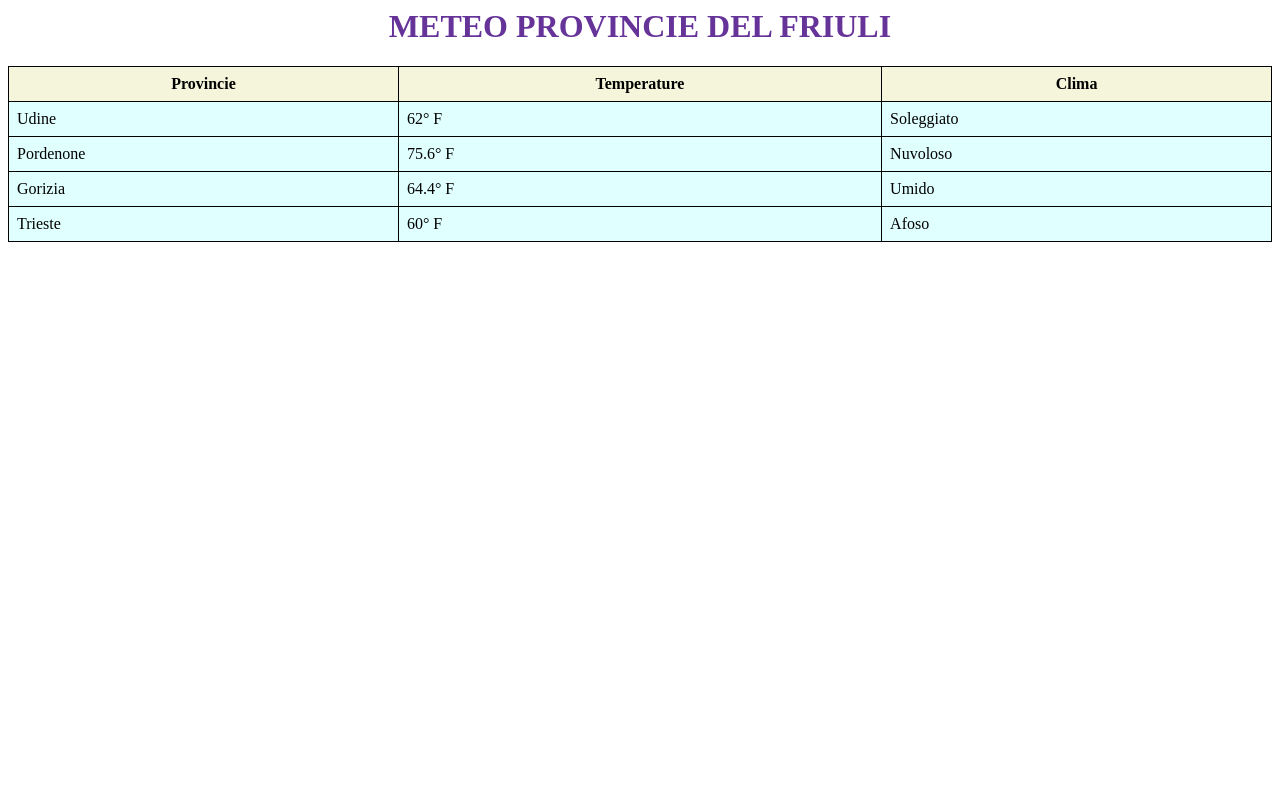
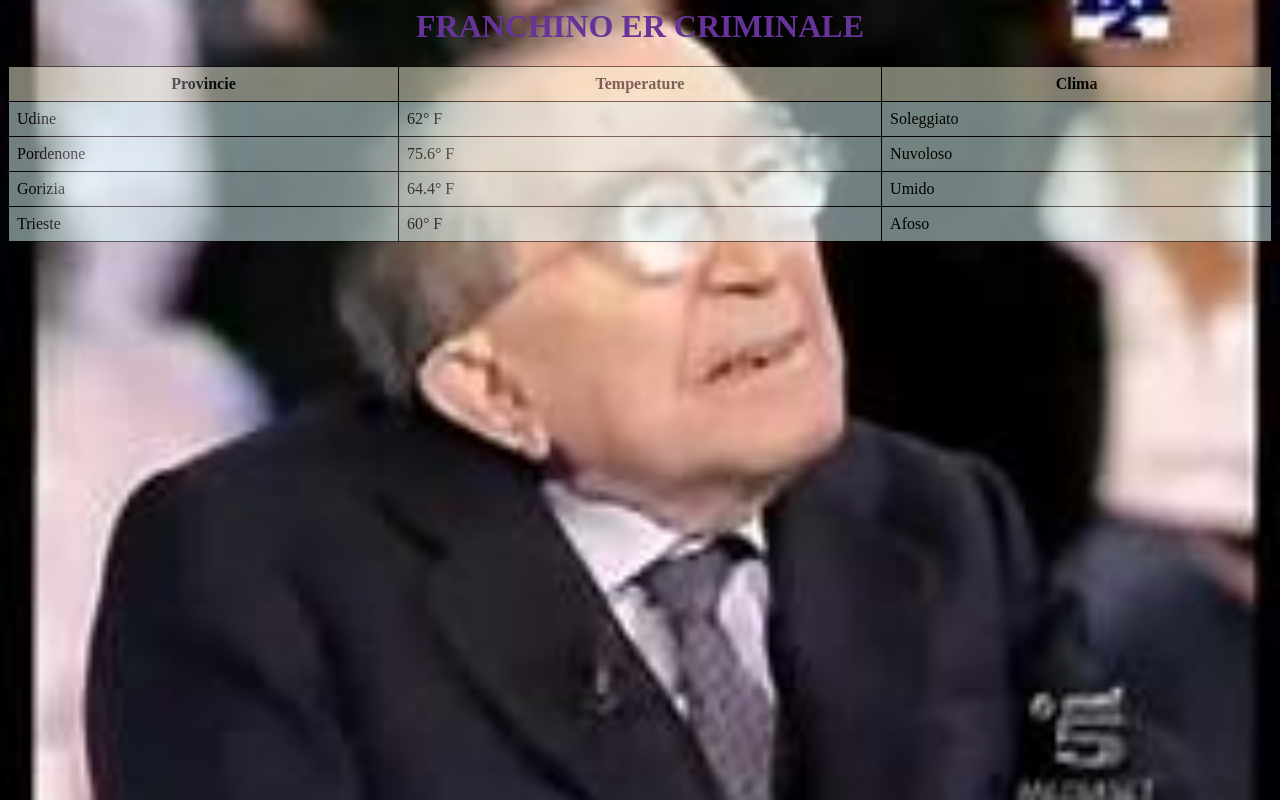
Before and after one commit to davidebarone01/Wics-Meteo, a plain HTML site: page METEO.HTML in a window 1280 px wide. Drawn offline with Linux system fonts and the light colour scheme.

Commit message:
NUN TE SE RIGIRANO L'OCCHI

```diff
--- a/METEO.HTML
+++ b/METEO.HTML
@@ -1,6 +1,6 @@
 <html>
 <head>
-      <h1>METEO PROVINCIE DEL FRIULI</h1>
+      <h1>FRANCHINO ER CRIMINALE</h1>
       <link rel="stylesheet" href="Meteo.css">
 
 
--- a/Meteo.css
+++ b/Meteo.css
@@ -6,6 +6,7 @@ h1 {
 table {
     width: 100%;
     border-collapse: collapse;
+    opacity: 0.5;
 
 }
 
@@ -27,7 +28,7 @@ tbody{
 }
 
 body {
-    background-image: url('C:\Users\Davide Barone\Desktop\Linguaggi web\Immagini\franchino.jpg');
+    background-image: url('/Immagini/presidente.jpeg');
     background-size: cover;
     background-position: center;
 }
```
